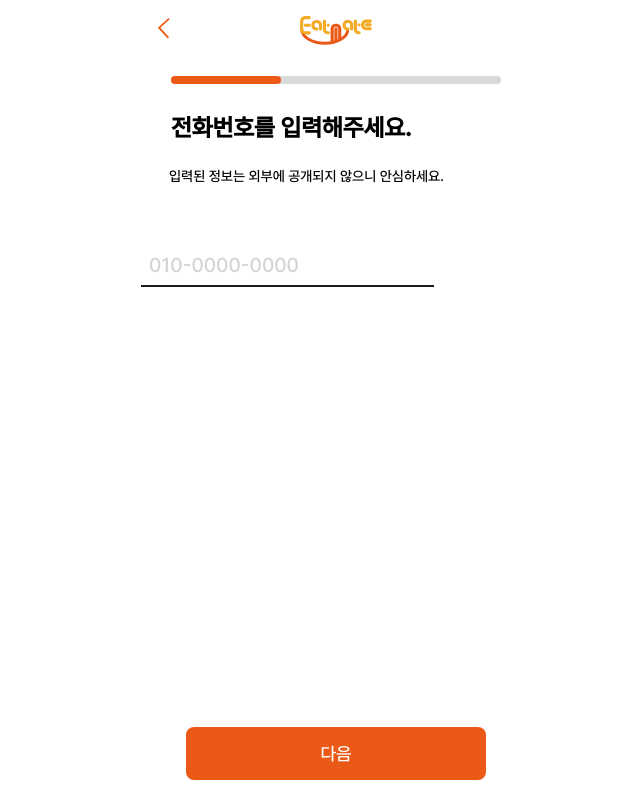
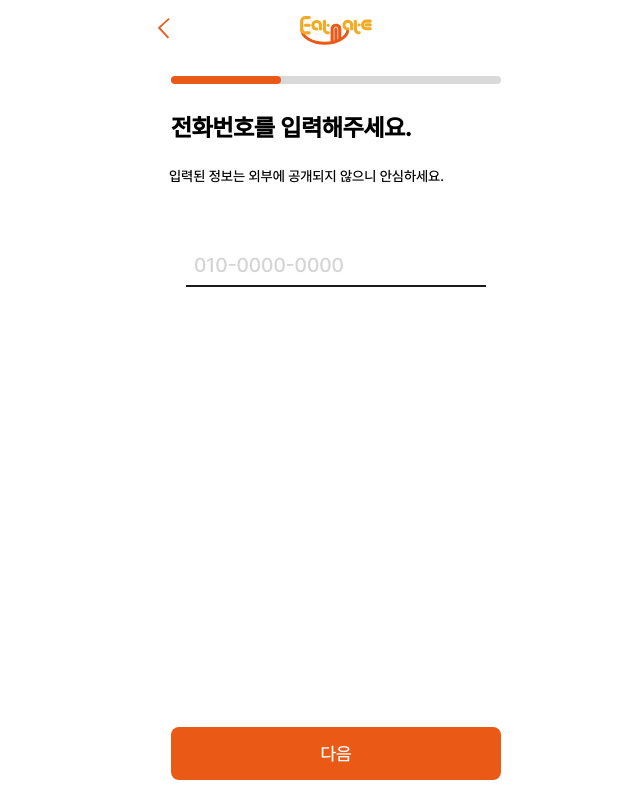
Before and after one commit to Leets-Official/EatMate-FE, a React (Vite) app: page /signup in a window 1280 px wide. Both pictures are taken after a click on the button "다음". Shown: the whole page, without its empty margins (304-944 px from the left). Built offline with nearby package versions, Linux system fonts and the light colour scheme.

Commit message:
refactor:#3 input css 수정, isSingleInput props 삭제

```diff
--- a/src/components/SignUp/BirthdayGenderStep.tsx
+++ b/src/components/SignUp/BirthdayGenderStep.tsx
@@ -24,7 +24,7 @@ const BirthdayGenderStep: React.FC<{ onNext: () => void }> = ({ onNext }) => {
         <div>나이와 성별을 선택해주세요.</div>
         <div>간단히 입력 후 다음으로 넘어갈 수 있어요. </div>
       </Description>
-      <InputContainer isSingleInput={false}>
+      <InputContainer>
         <SignUpInput type="text" maxLength={4} width="100px" />
         <Text>년</Text>
         <SignUpInput type="text" maxLength={2} width="40px" />
--- a/src/components/SignUp/MbtiStep.tsx
+++ b/src/components/SignUp/MbtiStep.tsx
@@ -13,7 +13,7 @@ const MbtiStep: React.FC<{ onNext: () => void }> = ({ onNext }) => {
       <MainTitle>MBTI를 알고계시나요?</MainTitle>
       <Description>다른 사용자들이 당신을 더 잘 이해할 수 있어요.</Description>
 
-      <InputContainer isSingleInput={false}>
+      <InputContainer>
         <SignUpInput width="50px" />
         <SignUpInput width="50px" />
         <SignUpInput width="50px" />
--- a/src/components/SignUp/NicknameStep.tsx
+++ b/src/components/SignUp/NicknameStep.tsx
@@ -13,7 +13,7 @@ const NicknameStep: React.FC<{ onNext: () => void }> = ({ onNext }) => {
       <MainTitle>당신을 더 알고 싶어요!</MainTitle>
       <Description>뭐라고 불러드리면 될까요?</Description>
 
-      <InputContainer isSingleInput={true}>
+      <InputContainer>
         <SignUpInput />
       </InputContainer>
 
--- a/src/components/SignUp/PhoneNumStep.tsx
+++ b/src/components/SignUp/PhoneNumStep.tsx
@@ -15,7 +15,7 @@ const PhoneNumStep: React.FC<{ onNext: () => void }> = ({ onNext }) => {
         입력된 정보는 외부에 공개되지 않으니 안심하세요.
       </Description>
 
-      <InputContainer isSingleInput={true}>
+      <InputContainer>
         <SignUpInput placeholder="010-0000-0000" />
       </InputContainer>
 
--- a/src/components/SignUp/StudentIdStep.tsx
+++ b/src/components/SignUp/StudentIdStep.tsx
@@ -16,7 +16,7 @@ const StudentIdStep: React.FC<{ onNext: () => void }> = ({ onNext }) => {
         입력한 학번은 인증 용도로만 사용되며, 안전하게 보호됩니다.
       </Description>
 
-      <InputContainer isSingleInput={true}>
+      <InputContainer>
         <SignUpInput />
       </InputContainer>
 
--- a/src/components/common/Button/styles.ts
+++ b/src/components/common/Button/styles.ts
@@ -19,7 +19,7 @@ const sizeStyles: Record<
     padding: ${svgIcon ? '0.1rem 1.5rem' : '1rem 2rem'};
   `,
   lg: (svgIcon) => css`
-    width: 300px;
+    width: 330px;
     padding: ${svgIcon ? '0.3rem 1.5rem' : '1rem 1.5rem'};
     font-size: 18px;
   `,
--- a/src/styles/SignUp/SignUp.styled.ts
+++ b/src/styles/SignUp/SignUp.styled.ts
@@ -5,9 +5,6 @@ interface InputFieldProps {
   width?: string;
 }
 
-interface InputContainerProps {
-  isSingleInput: boolean;
-}
 export const MainTitle = styled.div`
   font-weight: ${({ theme }) => theme.FONT_WEIGHT.bold};
   font-size: 24px;
@@ -24,17 +21,19 @@ export const Description = styled.div`
 `;
 
 export const InputField = styled.input<InputFieldProps>`
-  width: ${({ width }) => width || '75%'};
+  width: ${({ width }) => width || '300px'};
   padding: 8px;
   font-size: 20px;
   border: none;
   border-bottom: 2px solid ${({ theme }) => theme.COLORS.black};
   outline: none;
   transition: border-color 0.3s;
+  text-align: center;
 
   &::placeholder {
     color: ${({ theme }) => theme.COLORS.gray[100]};
     font-size: 20px;
+    text-align: left;
   }
 
   &:focus {
@@ -42,15 +41,11 @@ export const InputField = styled.input<InputFieldProps>`
   }
 `;
 
-export const InputContainer = styled.div<InputContainerProps>`
-  ${({ isSingleInput }) =>
-    !isSingleInput &&
-    `
-    display: flex;
-    justify-content: center;
-    align-items: center;
-    gap: 1rem;
-  `}
+export const InputContainer = styled.div`
+  display: flex;
+  justify-content: center;
+  align-items: center;
+  gap: 1rem;
   margin: 3rem 0 7.5rem 0;
 `;
 
```
